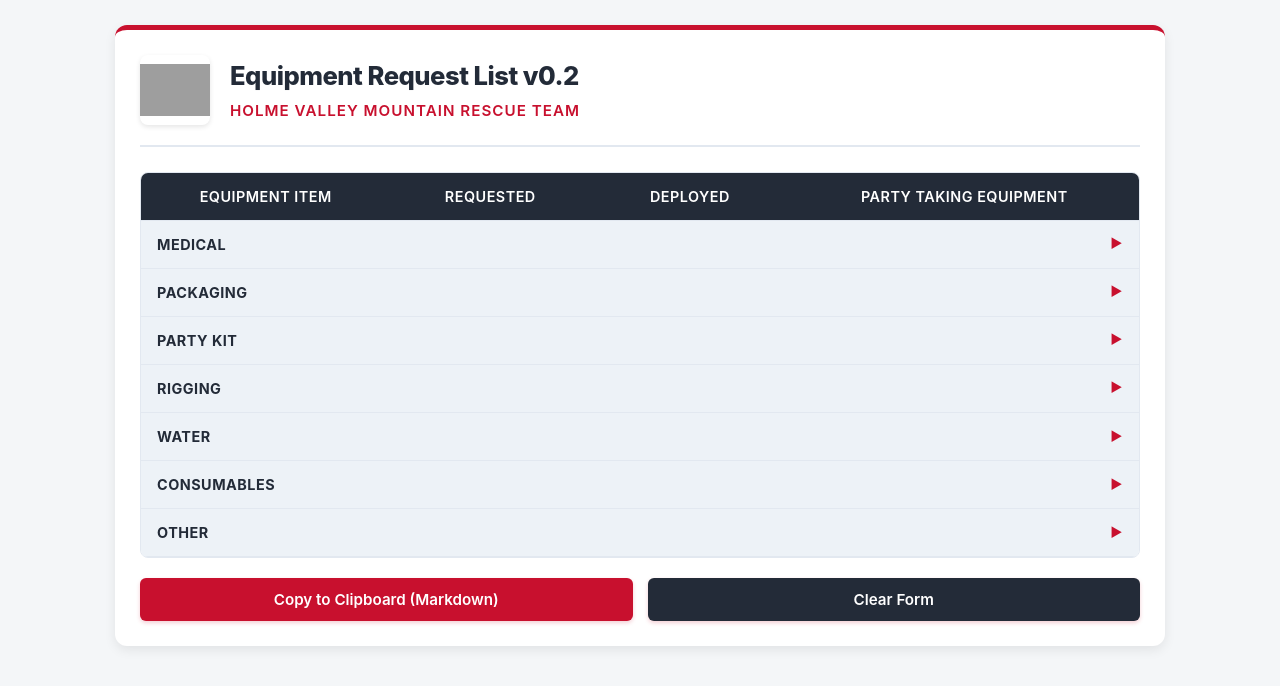
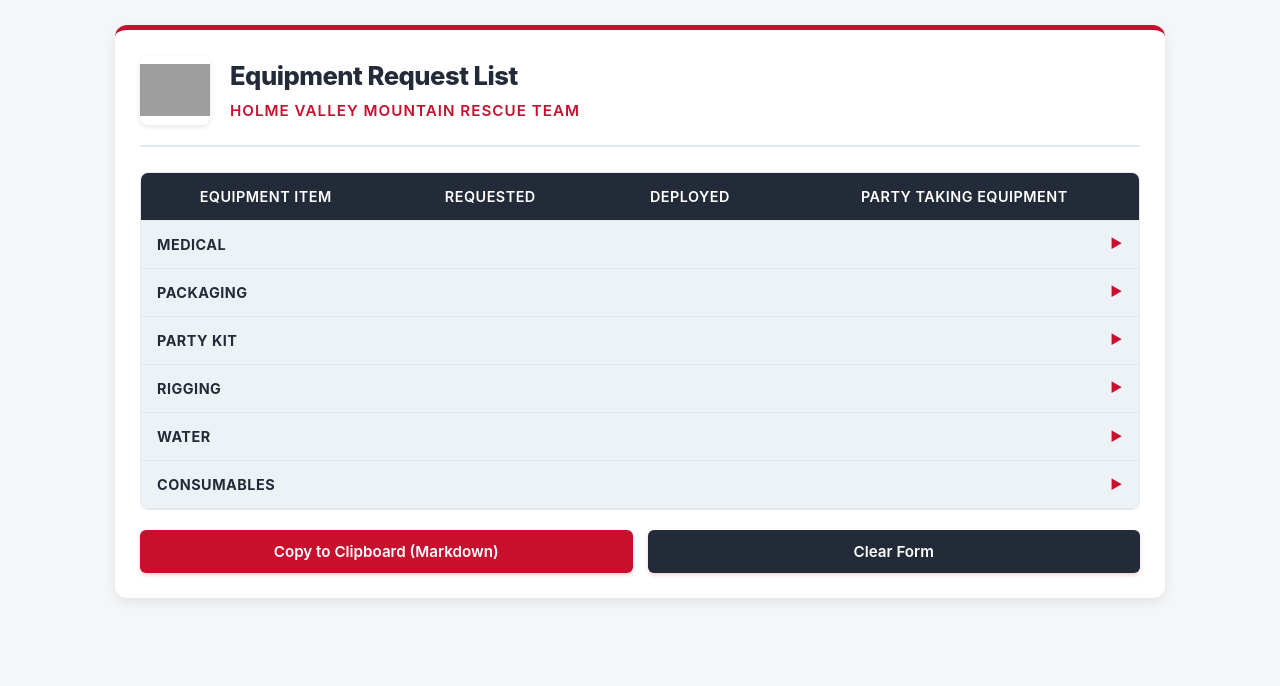
Before and after one commit to ccarlpearce/ccarlpearce.github.io, a plain HTML site: page HVMRT/kit_form.html in a window 1280 px wide. Drawn offline with Linux system fonts and the light colour scheme; grey boxes are pictures that could not be loaded.

Commit message:
Refine equipment request list in kit_form.html
Updated equipment request list and removed some items.

```diff
--- a/HVMRT/kit_form.html
+++ b/HVMRT/kit_form.html
@@ -309,7 +309,7 @@
             <img src="https://holmevalleymrt.org.uk/wp-content/uploads/2023/12/cropped-icon.jpg" alt="HVMRT Logo"
                 class="logo">
             <div class="header-text">
-                <h1>Equipment Request List v0.2</h1>
+                <h1>Equipment Request List</h1>
                 <div class="subtitle">Holme Valley Mountain Rescue Team</div>
             </div>
         </div>
@@ -339,25 +339,22 @@
     <script>
         const equipmentData = {
             "Medical": [
-                "Primary bag", "Trauma bag", "Drugs kit", "Vacuum splints", "Casualty bag & roll mat"
+                "Primary bag", "Trauma bag", "Drugs kit", "Vacuum splints"
             ],
             "Packaging": [
-                "Primed heat blanket", "Vacuum mattress", "Stretcher", "Stretcher wheel", "Casualty shelter"
+                "Casualty bag & roll mat", "Primed heat blanket", "Vacuum mattress", "Stretcher", "Stretcher wheel"
             ],
             "Party Kit": [
-                "Blizzard vest / blanket", "Helmet"
+                "Casualty shelter", "Blizzard vest / blanket", "Helmet"
             ],
             "Rigging": [
-                "100m rope bag 1", "100m rope bag 2", "Rigging bag", "Tech bag", "Stakes & sledgehammer", "Talon bag", "Reach pole & accessories"
+                "100m rope bag 1", "100m rope bag 2", "Rigging bag", "Tech bag", "Stakes & sledgehammer", "Talon bag"
             ],
             "Water": [
-                "Entrapment kit", "Sled", "Helicopter Smokes"
+                "Reach pole & accessories", "Entrapment kit", "Sled"
             ],
             "Consumables": [
-                "Body Bag", "Evidence bags / scenes of crime kit", "Drinking water", "Snacks"
-            ],
-            "Other": [
-                "Other 1", "Other 2", "Other 3"
+                "Helicopter Smokes", "Body Bag", "Evidence bags / scenes of crime kit", "Drinking water", "Snacks"
             ]
         };
 
```
